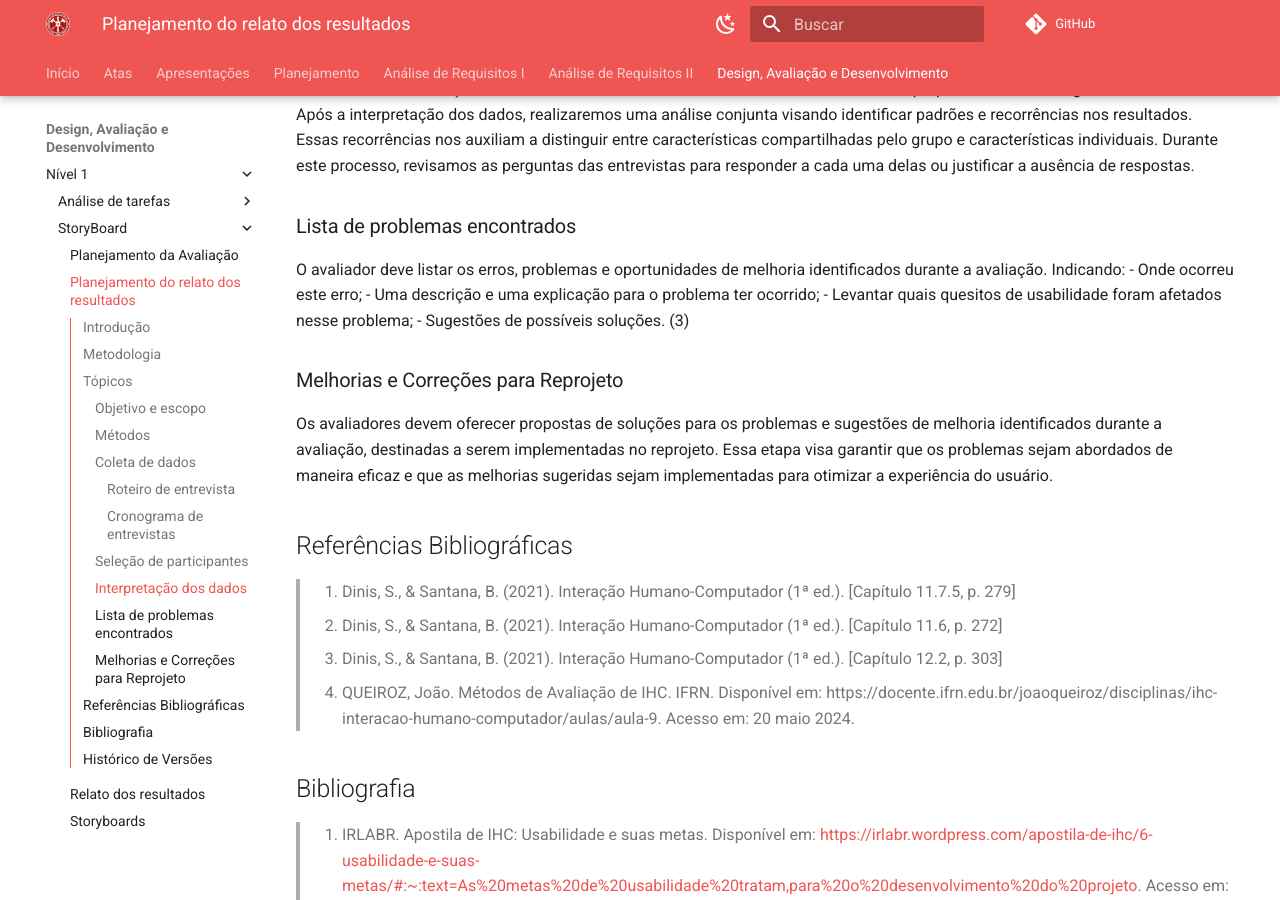
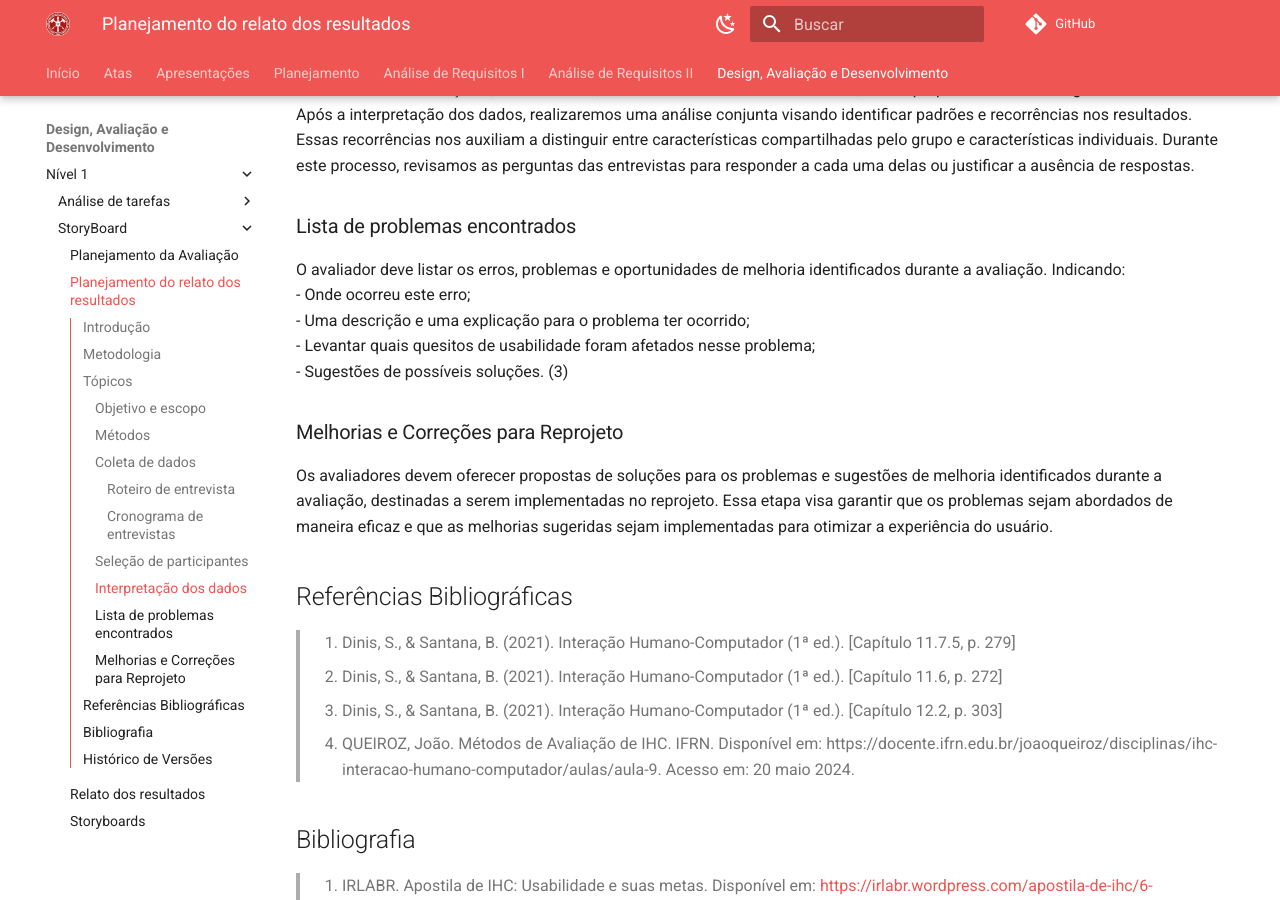
Before and after one commit to Interacao-Humano-Computador/2024.1-CBMERJ, an MkDocs documentation site: the page built from docs/design_avaliacao_desenvolvimento/nivel_1/story_board/planejamento_relato_resultados.md, in a window 1280 px wide and 900 px high, scrolled down 2446 px. Built offline with MkDocs 1.6.1 and Material for MkDocs 9.7.7, drawn with Linux system fonts in a browser that asks for light colours; comment, search, counter and statistics services are not loaded.

Commit message:
Correção de quebra de linha

```diff
--- a/docs/design_avaliacao_desenvolvimento/nivel_1/story_board/planejamento_relato_resultados.md
+++ b/docs/design_avaliacao_desenvolvimento/nivel_1/story_board/planejamento_relato_resultados.md
@@ -80,11 +80,11 @@ Nesta etapa, os dados coletados dos participantes serão analisados individualme
 Após a interpretação dos dados, realizaremos uma análise conjunta visando identificar padrões e recorrências nos resultados. Essas recorrências nos auxiliam a distinguir entre características compartilhadas pelo grupo e características individuais. Durante este processo, revisamos as perguntas das entrevistas para responder a cada uma delas ou justificar a ausência de respostas.
 
 ### Lista de problemas encontrados
-O avaliador deve listar os erros, problemas e oportunidades de melhoria identificados durante a avaliação. Indicando:
-- Onde ocorreu este erro;
-- Uma descrição e uma explicação para o problema ter ocorrido;
-- Levantar quais quesitos de usabilidade foram afetados nesse problema;
-- Sugestões de possíveis soluções. (3)
+O avaliador deve listar os erros, problemas e oportunidades de melhoria identificados durante a avaliação. Indicando:<br>
+- Onde ocorreu este erro;<br>
+- Uma descrição e uma explicação para o problema ter ocorrido;<br>
+- Levantar quais quesitos de usabilidade foram afetados nesse problema;<br>
+- Sugestões de possíveis soluções. (3)<br>
 
 ### Melhorias e Correções para Reprojeto
 Os avaliadores devem oferecer propostas de soluções para os problemas e sugestões de melhoria identificados durante a avaliação, destinadas a serem implementadas no reprojeto. Essa etapa visa garantir que os problemas sejam abordados de maneira eficaz e que as melhorias sugeridas sejam implementadas para otimizar a experiência do usuário.
```
